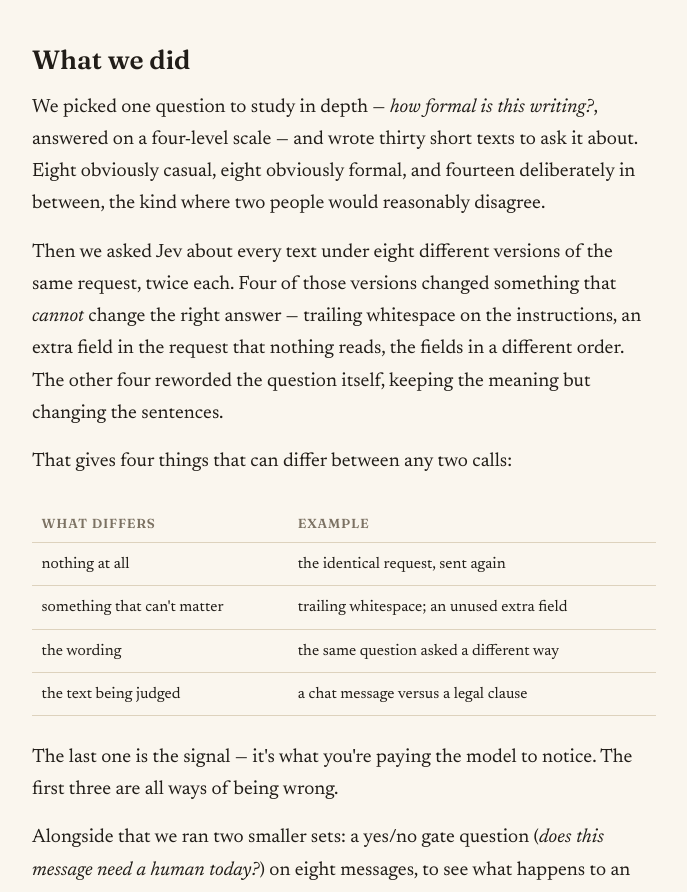
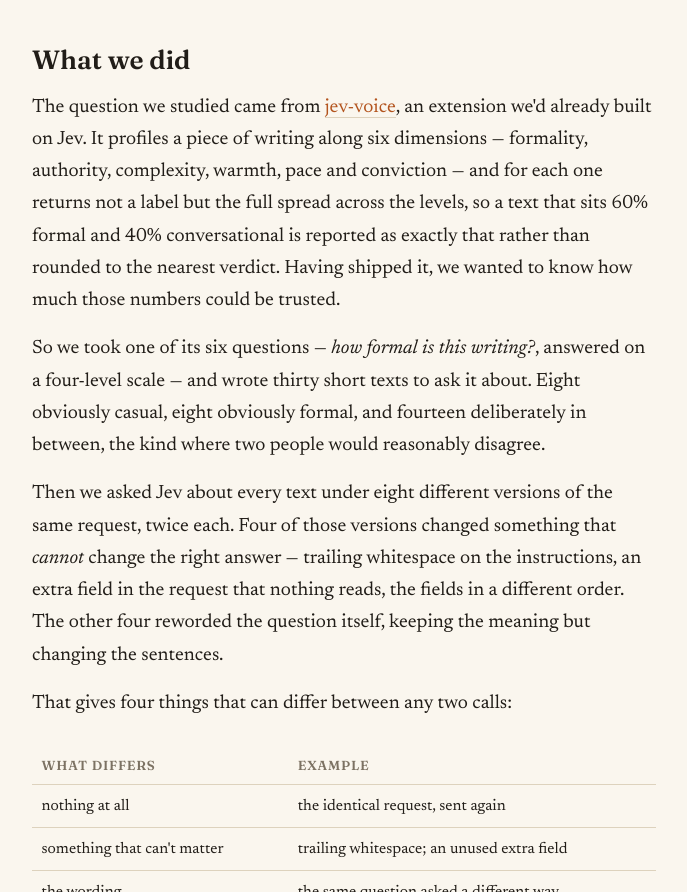
Before and after one commit to vcjdeboer/jev-reliability, a plain HTML site: page index.html in a window 1280 px wide. Shown: the part 1478-2370 px from the top of the page, without its empty margins (296-983 px from the left). Drawn offline with Linux system fonts and the light colour scheme.

Commit message:
Open 'what we did' with jev-voice
The formality question under study came from jev-voice, an extension
already built on Jev that profiles writing across six dimensions and
returns the full spread across levels rather than a single label. Linked
and briefly explained, which also gives the study its motive: we had
shipped those numbers and wanted to know how far they could be trusted.

```diff
--- a/index.html
+++ b/index.html
@@ -149,10 +149,18 @@
 
   <h2>What we did</h2>
 
-  <p>We picked one question to study in depth — <em>how formal is this writing?</em>,
-    answered on a four-level scale — and wrote thirty short texts to ask it about. Eight
-    obviously casual, eight obviously formal, and fourteen deliberately in between, the
-    kind where two people would reasonably disagree.</p>
+  <p>The question we studied came from
+    <a href="https://github.com/vcjdeboer/jev-voice">jev-voice</a>, an extension we'd
+    already built on Jev. It profiles a piece of writing along six dimensions — formality,
+    authority, complexity, warmth, pace and conviction — and for each one returns not a
+    label but the full spread across the levels, so a text that sits 60% formal and 40%
+    conversational is reported as exactly that rather than rounded to the nearest verdict.
+    Having shipped it, we wanted to know how much those numbers could be trusted.</p>
+
+  <p>So we took one of its six questions — <em>how formal is this writing?</em>, answered
+    on a four-level scale — and wrote thirty short texts to ask it about. Eight obviously
+    casual, eight obviously formal, and fourteen deliberately in between, the kind where
+    two people would reasonably disagree.</p>
 
   <p>Then we asked Jev about every text under eight different versions of the same
     request, twice each. Four of those versions changed something that <em>cannot</em>
```
